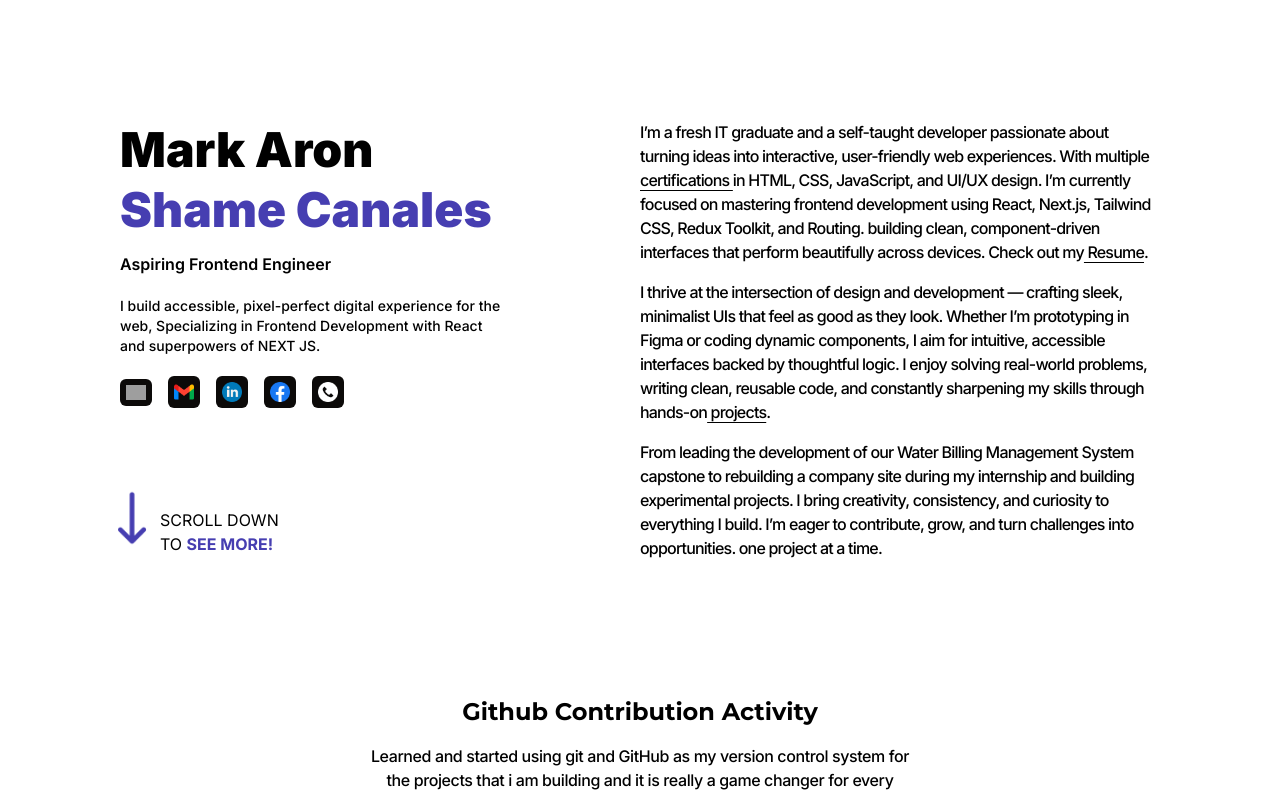
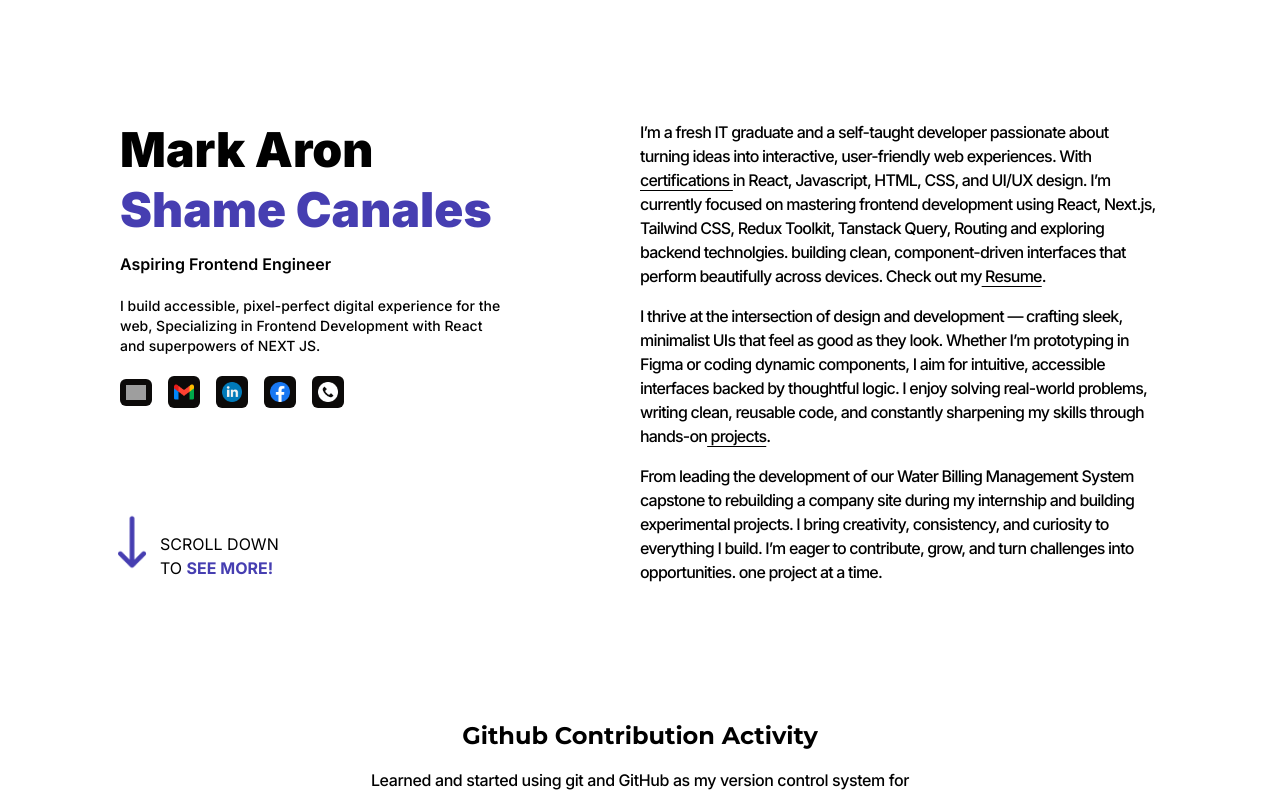
Before and after one commit to shameCanales/shame-portfolio, a React (Vite) app: page / in a window 1280 px wide. Shown: the top 795 px of the page. Built offline with nearby package versions, Linux system fonts and the light colour scheme; no server answers; grey boxes are pictures that could not be loaded.

Commit message:
refined some introduction part

```diff
--- a/src/sections/Introduction.jsx
+++ b/src/sections/Introduction.jsx
@@ -9,14 +9,14 @@ export default function Introduction() {
         <MainParagraph>
           I’m a fresh IT graduate and a self-taught developer passionate about
           turning ideas into interactive, user-friendly web experiences. With
-          multiple
           <a href="#" className="underline underline-offset-4">
             {" certifications "}
           </a>
-          in HTML, CSS, JavaScript, and UI/UX design. I’m currently focused on
-          mastering frontend development using React, Next.js, Tailwind CSS,
-          Redux Toolkit, and Routing. building clean, component-driven
-          interfaces that perform beautifully across devices. Check out my
+          in React, Javascript, HTML, CSS, and UI/UX design. I’m currently
+          focused on mastering frontend development using React, Next.js,
+          Tailwind CSS, Redux Toolkit, Tanstack Query, Routing and exploring
+          backend technolgies. building clean, component-driven interfaces that
+          perform beautifully across devices. Check out my
           <a href="#" className="underline underline-offset-4">
             {" Resume"}
           </a>
```
